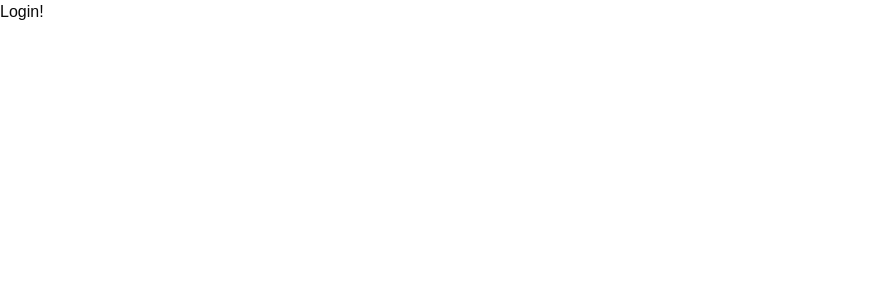
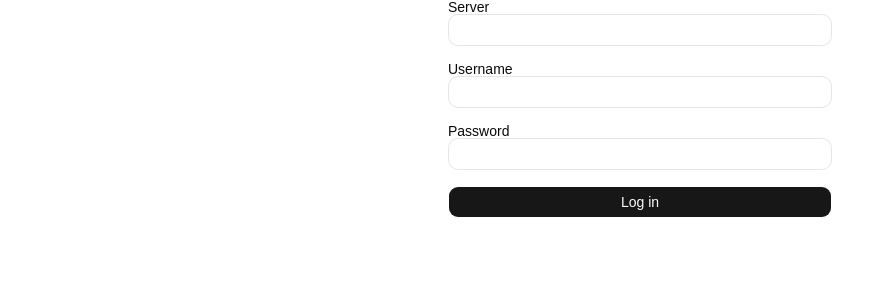
Before and after one commit to pagekey/hex, a React (Vite) app in the folder client/: page /login in a window 1280 px wide. Shown: the top 300 px of the page, without its empty margins (0-894 px from the left). Built offline with nearby package versions, Linux system fonts and the light colour scheme.

Commit message:
feat: add basic login form mock

```diff
--- a/client/src/components/pages/Home.tsx
+++ b/client/src/components/pages/Home.tsx
@@ -1,7 +1,12 @@
+import { Link } from "react-router-dom";
+
 export default function Home() {
     return (
         <div>
-            Home!
+            <div>
+                Welcome to Hex!
+            </div>
+            <Link to="/login">Login</Link>
         </div>
     )
 }
--- a/client/src/components/pages/Login.tsx
+++ b/client/src/components/pages/Login.tsx
@@ -1,7 +1,33 @@
+import { Button } from "@/components/ui/button";
+import { Input } from "@/components/ui/input";
+import { Label } from "@/components/ui/label";
+
 export default function Login() {
+    const onSubmit = (e: any) => {
+        e.preventDefault();
+        console.log("hi!");
+        // API request here!
+    }
     return (
-        <div>
-            Login!
-        </div>
+        <form className="mx-auto w-full max-w-sm space-y-4" onSubmit={onSubmit}>
+            <div>
+                <Label htmlFor="server">Server</Label>
+                <Input id="server" name="server" />
+            </div>
+
+            <div>
+                <Label htmlFor="username">Username</Label>
+                <Input id="username" name="username" />
+            </div>
+
+            <div>
+                <Label htmlFor="password">Password</Label>
+                <Input id="password" name="password" type="password" />
+            </div>
+
+            <Button type="submit" className="w-full">
+                Log in
+            </Button>
+        </form>
     )
 }
--- /dev/null
+++ b/client/src/components/ui/input.tsx
@@ -0,0 +1,19 @@
+import * as React from "react"
+import { Input as InputPrimitive } from "@base-ui/react/input"
+import { cn } from "cn"
+
+function Input({ className, type, ...props }: React.ComponentProps<"input">) {
+  return (
+    <InputPrimitive
+      type={type}
+      data-slot="input"
+      className={cn(
+        "h-8 w-full min-w-0 rounded-lg border border-input bg-transparent px-2.5 py-1 text-base transition-colors outline-none file:inline-flex file:h-6 file:border-0 file:bg-transparent file:text-sm file:font-medium file:text-foreground placeholder:text-muted-foreground focus-visible:border-ring focus-visible:ring-3 focus-visible:ring-ring/50 disabled:pointer-events-none disabled:cursor-not-allowed disabled:bg-input/50 disabled:opacity-50 aria-invalid:border-destructive aria-invalid:ring-3 aria-invalid:ring-destructive/20 md:text-sm dark:bg-input/30 dark:disabled:bg-input/80 dark:aria-invalid:border-destructive/50 dark:aria-invalid:ring-destructive/40",
+        className
+      )}
+      {...props}
+    />
+  )
+}
+
+export { Input }
--- /dev/null
+++ b/client/src/components/ui/label.tsx
@@ -0,0 +1,17 @@
+import * as React from "react"
+import { cn } from "cn"
+
+function Label({ className, ...props }: React.ComponentProps<"label">) {
+  return (
+    <label
+      data-slot="label"
+      className={cn(
+        "flex items-center gap-2 text-sm leading-none font-medium select-none group-data-[disabled=true]:pointer-events-none group-data-[disabled=true]:opacity-50 peer-disabled:cursor-not-allowed peer-disabled:opacity-50",
+        className
+      )}
+      {...props}
+    />
+  )
+}
+
+export { Label }
```
